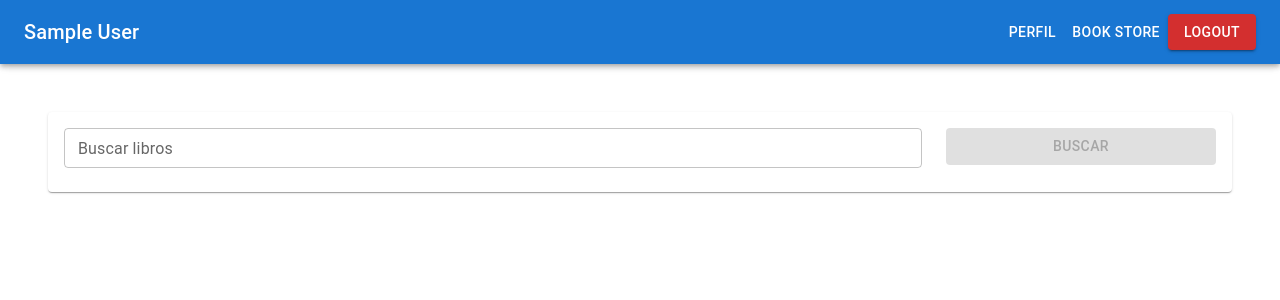
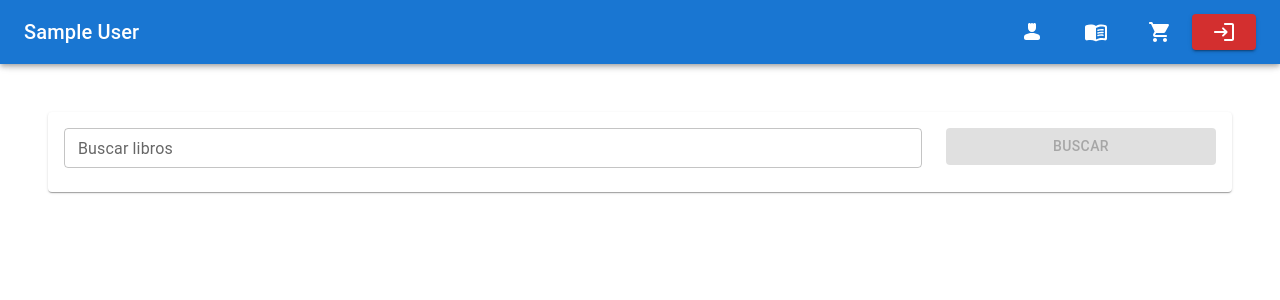
Before and after one commit to linder3hs/codigo-10, a React (Create React App) app in the folder todoreact/: page /books in a window 1280 px wide. Shown: the top 300 px of the page. Built offline with nearby package versions, Linux system fonts and the light colour scheme; sample sign-in values are in the browser's storage.

Commit message:
feat: add book context

```diff
--- a/todoreact/src/App.js
+++ b/todoreact/src/App.js
@@ -1,10 +1,13 @@
 import { AuthProvider } from "./context/AuthContext";
+import { BookProvider } from "./context/BookContext";
 import Router from "./routes";
 
 function App() {
   return (
     <AuthProvider>
-      <Router />
+      <BookProvider>
+        <Router />
+      </BookProvider>
     </AuthProvider>
   );
 }
--- a/todoreact/src/context/BookContext.js
+++ b/todoreact/src/context/BookContext.js
@@ -22,7 +22,7 @@ export const BookProvider = (props) => {
         addItem,
       }}
     >
-      {{ children }}
+      {children}
     </BookContext.Provider>
   );
 };
--- a/todoreact/src/layouts/MainLayout/index.jsx
+++ b/todoreact/src/layouts/MainLayout/index.jsx
@@ -3,6 +3,7 @@ import { AuthContext } from "../../context/AuthContext";
 import { Navigate, Outlet, Link } from "react-router-dom";
 import {
   AppBar,
+  Badge,
   Box,
   Divider,
   Drawer,
@@ -15,12 +16,19 @@ import {
   Typography,
   Button,
 } from "@mui/material";
+import { BookContext } from "../../context/BookContext";
 import MenuIcon from "@mui/icons-material/Menu";
+import Person4RoundedIcon from "@mui/icons-material/Person4Rounded";
+import MenuBookRoundedIcon from "@mui/icons-material/MenuBookRounded";
+import LoginRoundedIcon from "@mui/icons-material/LoginRounded";
+import ShoppingCartRoundedIcon from "@mui/icons-material/ShoppingCartRounded";
 
 const drawerWidth = 240;
 
 const MainLayout = () => {
   const { isAuth, user, logout } = useContext(AuthContext);
+
+  const { cartBooks } = useContext(BookContext);
 
   const [mobileOpen, setMobileOpen] = useState(false);
 
@@ -78,13 +86,18 @@ const MainLayout = () => {
           </Typography>
           <Box sx={{ display: { xs: "none", sm: "block" } }}>
             <Button component={Link} to="/perfil" sx={{ color: "#fff" }}>
-              Perfil
+              <Person4RoundedIcon />
             </Button>
             <Button component={Link} to="/books" sx={{ color: "#fff" }}>
-              Book Store
+              <MenuBookRoundedIcon />
+            </Button>
+            <Button sx={{ color: "#fff" }}>
+              <Badge badgeContent={cartBooks.length} color="error">
+                <ShoppingCartRoundedIcon />
+              </Badge>
             </Button>
             <Button variant="contained" onClick={logout} color="error">
-              Logout
+              <LoginRoundedIcon />
             </Button>
           </Box>
         </Toolbar>
```
